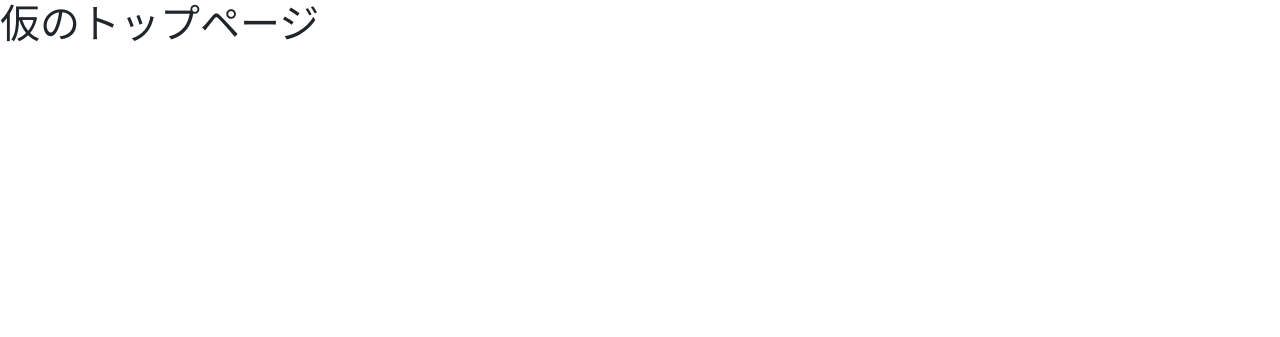
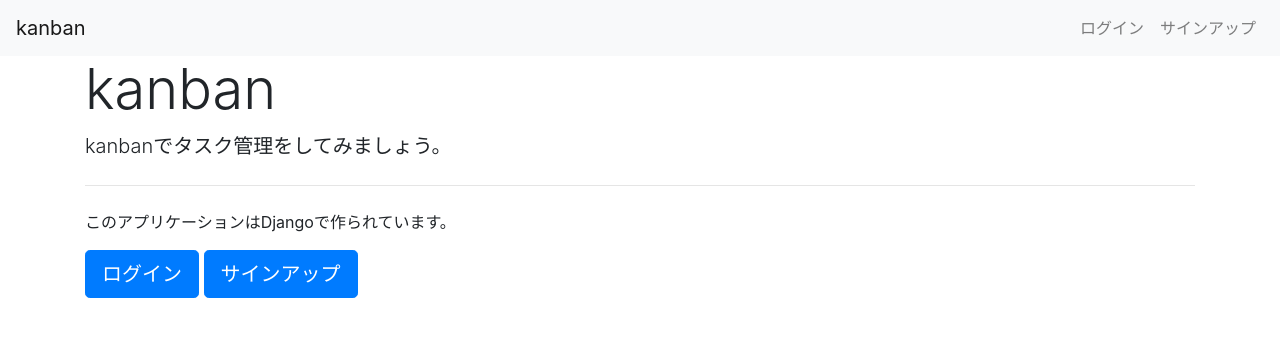
Before and after one commit to kz-oita/kanban-python, a Django app: page /kanban/ in a window 1280 px wide. Shown: the top 337 px of the page. Run offline with Django 3.2, Linux system fonts and the light colour scheme; some libraries are stand-ins or nearby versions.

Commit message:
fix-toppage

```diff
--- a/kanban/templates/kanban/index.html
+++ b/kanban/templates/kanban/index.html
@@ -11,9 +11,37 @@
     <title>kanban</title>
   </head>
   <body>
-    <h1>仮のトップページ</h1>
+    <header>
+      <nav class="navbar navbar-expand-lg navbar-light bg-light">
+        <a class="navbar-brand" href="{% url 'kanban:index' %}">kanban</a>
+        <button class="navbar-toggler" type="button" data-toggle="collapse" data-target="#navbarSupportedContent" aria-controls="navbarSupportedContent" aria-expanded="false" aria-label="Toggle navigation">
+          <span class="navbar-toggler-icon"></span>
+        </button>
+        <div class="collapse navbar-collapse" id="navbarSupportedContent">
+          <ul class="navbar-nav mr-auto">
+          </ul>
+          <ul class="navbar-nav">
+            <li class="nav-item">
+              <a class="nav-link" href="#">ログイン</a>
+            </li>
+            <li class="nav-item">
+              <a class="nav-link" href="#">サインアップ</a>
+            </li>
+          </ul>
+        </div>
+      </nav>
+    </header>
 
-
+    <main>
+      <div class="container">
+        <h1 class="display-4">kanban</h1>
+        <p class="lead">kanbanでタスク管理をしてみましょう。</p>
+        <hr class="my-4">
+        <p>このアプリケーションはDjangoで作られています。</p>
+        <a class="btn btn-primary btn-lg" href="#" role="button">ログイン</a>
+        <a class="btn btn-primary btn-lg" href="#" role="button">サインアップ</a>
+      </div>
+    </main>
 
     <!-- Optional JavaScript -->
     <!-- jQuery first, then Popper.js, then Bootstrap JS -->
```
